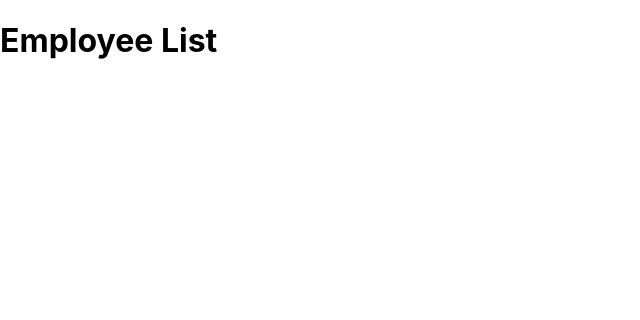
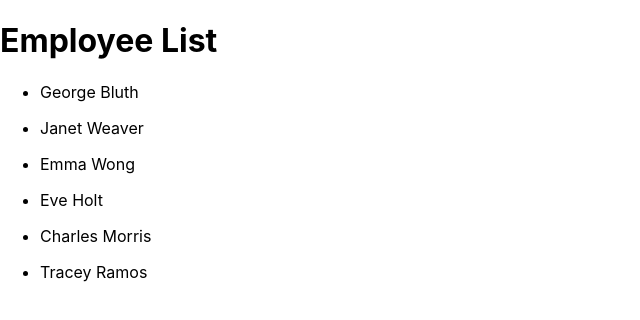
Before and after one commit to arunbhalli/Employee_Management, a React (Create React App) app: page / in a window 1280 px wide. Shown: the top 320 px of the page, without its empty margins (0-640 px from the left). Built offline with nearby package versions, Linux system fonts and the light colour scheme.

Commit message:
rendering a list in react is done

```diff
--- a/src/App.js
+++ b/src/App.jsx
@@ -1,11 +1,12 @@
-
+import EmployeeList from './component/EmployeeList.jsx'
 import React, { Component} from "react"
 
 class  App extends Component {
 render() {
   return(
     <div >
-    <h1 id="header">Employee List </h1>
+    <h1 data-cy="header">Employee List </h1>
+    <EmployeeList />
     </div>
   )
 }
--- /dev/null
+++ b/src/component/EmployeeList.jsx
@@ -0,0 +1,59 @@
+import React, { Component } from "react";
+
+class EmployeeList extends Component {
+  state = {
+    employees: [
+      {
+        id: 1,
+        first_name: "George",
+        last_name: "Bluth",
+        avatar: "https://reqres.in/img/faces/1-image.jpg",
+      },
+      {
+        id: 2,
+        first_name: "Janet",
+        last_name: "Weaver",
+        avatar: "https://reqres.in/img/faces/2-image.jpg",
+      },
+      {
+        id: 3,
+        first_name: "Emma",
+        last_name: "Wong",
+        avatar: "https://reqres.in/img/faces/3-image.jpg",
+      },
+      {
+        id: 4,
+        first_name: "Eve",
+        last_name: "Holt",
+        avatar: "https://reqres.in/img/faces/4-image.jpg",
+      },
+      {
+        id: 5,
+        first_name: "Charles",
+        last_name: "Morris",
+        avatar: "https://reqres.in/img/faces/5-image.jpg",
+      },
+      {
+        id: 6,
+        first_name: "Tracey",
+        last_name: "Ramos",
+        avatar: "https://reqres.in/img/faces/6-image.jpg",
+      },
+    ],
+  };
+  render() {
+    let employeeList = this.state.employees.map(employee => {
+        return (
+          <li key={employee.id} data-cy="employee-item">
+          <p>{employee.first_name} {employee.last_name}</p>
+          </li>
+        )
+    })
+  return (
+    <ul data-cy="employee-list">
+      {employeeList}
+    </ul>
+    )
+  }
+}
+export default EmployeeList;
```
Also changed, not shown: 1 other file (tests, documents, lock files or other folders).
